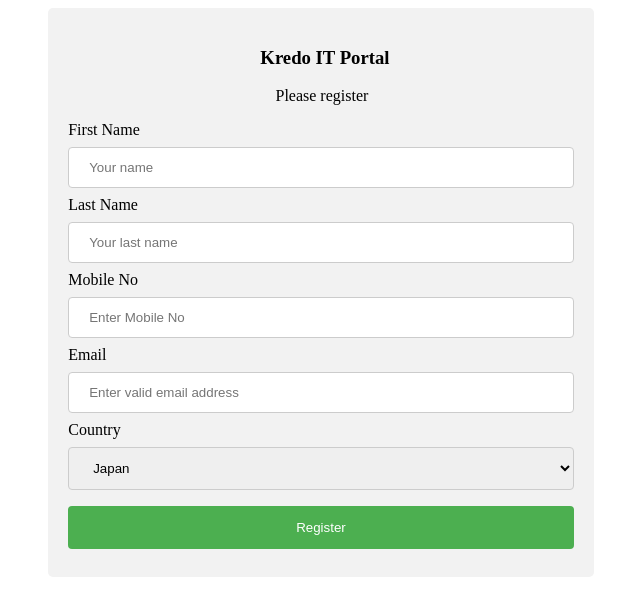
After one commit to garryRodriguez/ConnectingPHPToMySQL, a PHP site: page / in a window 1280 px wide. The commit adds this page. Shown: the top 616 px of the page, without its empty margins (319-959 px from the left). Run offline with PHP 8.4, Linux system fonts and the light colour scheme.

Commit message:
Add files via upload

```diff
--- /dev/null
+++ b/index.php
@@ -0,0 +1,38 @@
+<!DOCTYPE html>
+<html lang="en">
+<head>
+    <meta charset="UTF-8">
+    <meta http-equiv="X-UA-Compatible" content="IE=edge">
+    <meta name="viewport" content="width=device-width, initial-scale=1.0">
+    <link rel="stylesheet" href="mystyle.css">
+    <title>KredoIT</title>
+</head>
+<body>
+    <div class="center">
+      <h3>Kredo IT Portal</h3>
+      <p>Please register</p>
+      <form method="post" action="login.php">
+        <label for="fname">First Name</label>
+        <input type="text" id="fname" name="firstname" placeholder="Your name">
+
+        <label for="lname">Last Name</label>
+        <input type="text" id="lname" name="lastname" placeholder="Your last name">
+
+        <label for="mobileNo">Mobile No</label>
+        <input type="text" id="mobileno" name="mobileno" placeholder="Enter Mobile No">
+
+        <label for="femail">Email</label>
+        <input type="email" id="femail" name="femail" placeholder="Enter valid email address">
+
+        <label for="country">Country</label>
+        <select id="country" name="country">
+          <option value="japan">Japan</option>
+          <option value="philippines">Philippines</option>
+          <option value="usa">USA</option>
+        </select>
+
+        <input type="submit" value="Register">
+      </form>
+    </div>
+</body>
+</html>
--- /dev/null
+++ b/mystyle.css
@@ -0,0 +1,52 @@
+.center{
+    margin: auto;
+    width: 40%;
+    padding: 20px;
+}
+h3 {
+    margin-left: 38%;
+}
+P {
+    margin-left: 41%;
+}
+
+input[type=text], select {
+    width: 100%;
+    padding: 12px 20px;
+    margin: 8px 0;
+    display: inline-block;
+    border: 1px solid #ccc;
+    border-radius: 4px;
+    box-sizing: border-box;
+  }
+
+  input[type=submit] {
+    width: 100%;
+    background-color: #4CAF50;
+    color: white;
+    padding: 14px 20px;
+    margin: 8px 0;
+    border: none;
+    border-radius: 4px;
+    cursor: pointer;
+  }
+  input[type=email], select {
+    width: 100%;
+    padding: 12px 20px;
+    margin: 8px 0;
+    display: inline-block;
+    border: 1px solid #ccc;
+    border-radius: 4px;
+    box-sizing: border-box;
+  }
+
+
+  input[type=submit]:hover {
+    background-color: #45a049;
+  }
+
+  div {
+    border-radius: 5px;
+    background-color: #f2f2f2;
+    padding: 20px;
+  }
```
Also changed, not shown: db_connect.php (added, +11 -0 lines), login.php (+20 -22 lines).
